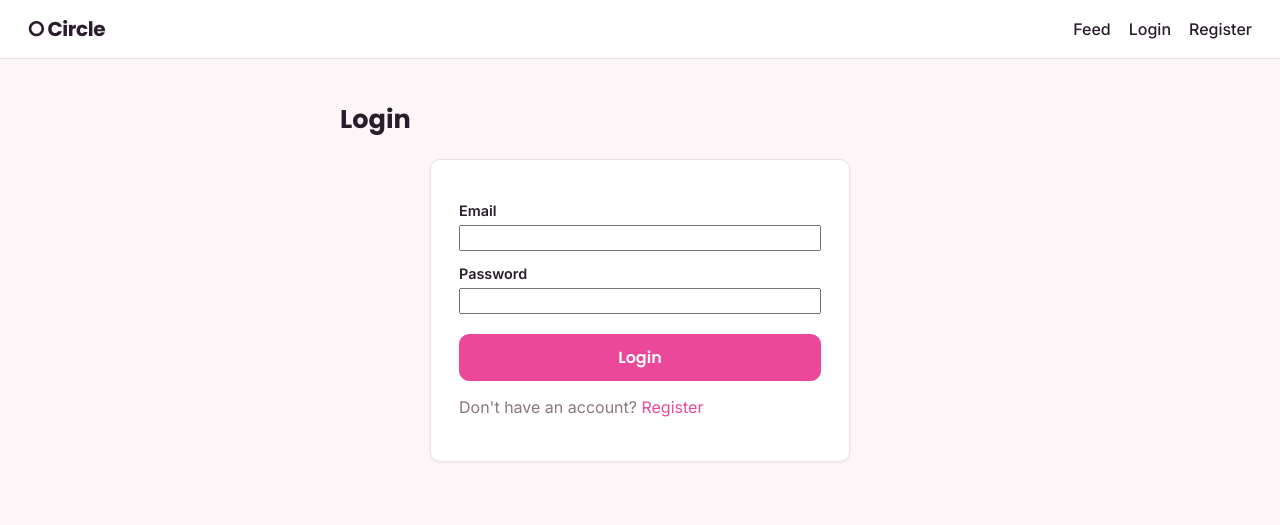
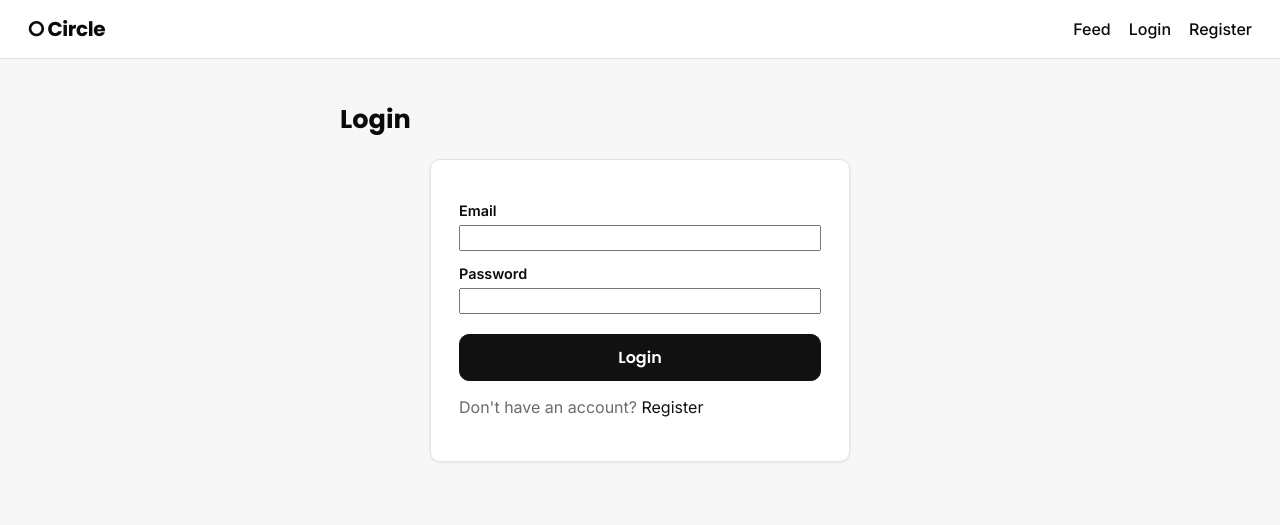
Before and after one commit to HussainMohiuddin/CodeAlpha_SocialMediaPlatform, a plain HTML site: page frontend/login.html in a window 1280 px wide. Drawn offline with Linux system fonts and the light colour scheme.

Commit message:
Switch to black/white monochrome theme

```diff
--- a/frontend/css/style.css
+++ b/frontend/css/style.css
@@ -1,17 +1,17 @@
 :root {
-  --color-bg: #fdf6f8;
+  --color-bg: #f7f7f8;
   --color-surface: #ffffff;
-  --color-border: #f0dfe5;
-  --color-text: #291c2b;
-  --color-muted: #8b7683;
-  --color-primary: #ec4899;
-  --color-primary-dark: #d6317f;
+  --color-border: #e3e3e6;
+  --color-text: #0a0a0a;
+  --color-muted: #6b6b70;
+  --color-primary: #111111;
+  --color-primary-dark: #000000;
   --color-accent: #f59e0b;
   --color-danger: #e0483c;
   --color-like: #f43f5e;
   --radius: 10px;
-  --shadow: 0 1px 3px rgba(60, 20, 40, 0.08);
-  --shadow-lift: 0 12px 24px rgba(60, 20, 40, 0.14);
+  --shadow: 0 1px 3px rgba(0, 0, 0, 0.08);
+  --shadow-lift: 0 12px 24px rgba(0, 0, 0, 0.14);
   --font-heading: 'Poppins', -apple-system, BlinkMacSystemFont, 'Segoe UI', sans-serif;
 }
 
@@ -137,18 +137,18 @@ input, select, textarea, button {
   font-weight: 600;
   transition: background 0.15s ease, transform 0.15s ease, box-shadow 0.15s ease;
 }
-.btn:hover { background: var(--color-primary-dark); transform: translateY(-1px); box-shadow: 0 6px 14px rgba(236, 72, 153, 0.28); }
+.btn:hover { background: var(--color-primary-dark); transform: translateY(-1px); box-shadow: 0 6px 14px rgba(0, 0, 0, 0.18); }
 .btn:disabled { opacity: 0.6; cursor: not-allowed; transform: none; box-shadow: none; }
 
 .btn-secondary { background: var(--color-surface); color: var(--color-primary); }
-.btn-secondary:hover { background: #fdeef5; }
+.btn-secondary:hover { background: #f0f0f0; }
 
 .btn-outline {
   background: transparent;
   color: var(--color-primary);
   border: 1px solid var(--color-primary);
 }
-.btn-outline:hover { background: #fdeef5; }
+.btn-outline:hover { background: #f0f0f0; }
 
 .btn-follow-active {
   background: var(--color-surface);
@@ -292,7 +292,7 @@ input, select, textarea, button {
   border-radius: 6px;
   transition: background 0.15s ease, color 0.15s ease, transform 0.1s ease;
 }
-.action-btn:hover { background: #f7edf1; color: var(--color-text); }
+.action-btn:hover { background: #f0f0f0; color: var(--color-text); }
 .action-btn:active { transform: scale(0.92); }
 .action-btn.liked { color: var(--color-like); }
 .action-btn.liked:hover { background: #fdecea; }
@@ -310,7 +310,7 @@ input, select, textarea, button {
 }
 
 .comment-bubble {
-  background: #f7edf1;
+  background: #f0f0f0;
   border-radius: 14px;
   padding: 8px 14px;
   flex: 1;
```
